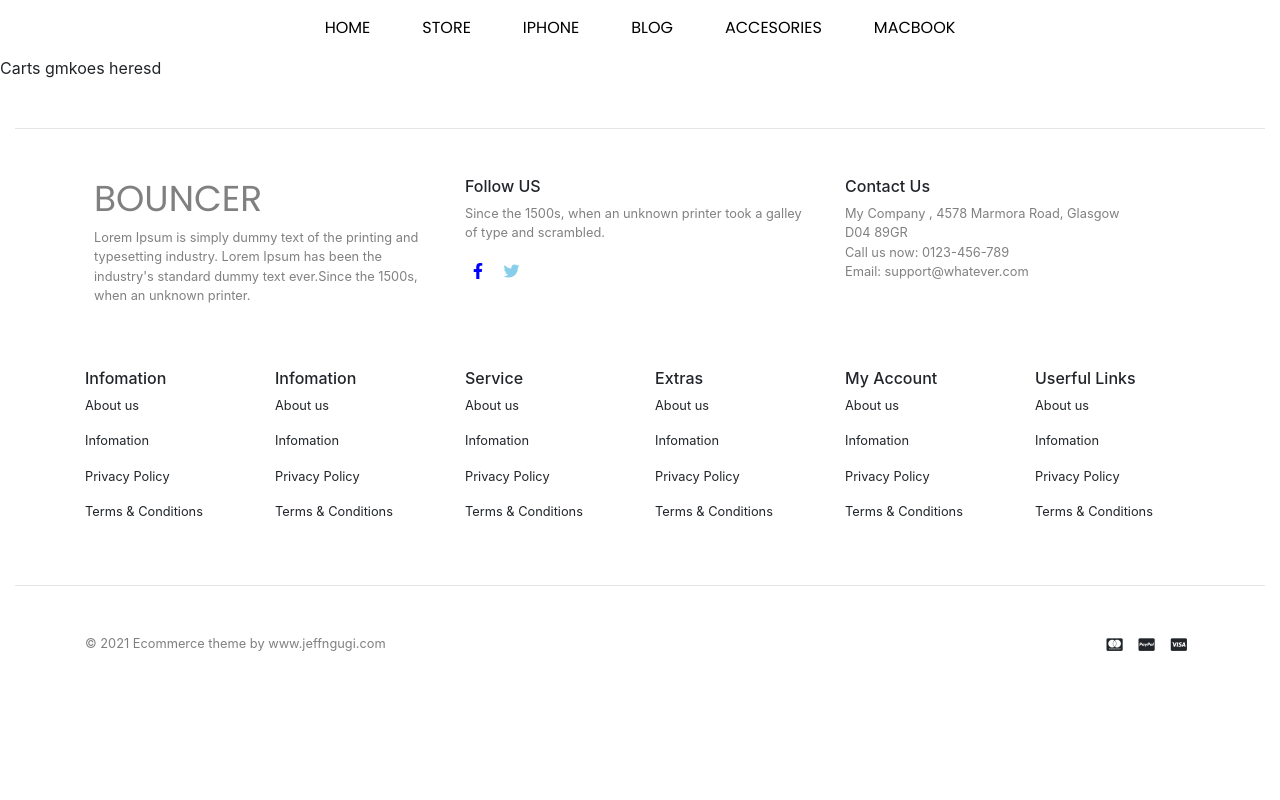
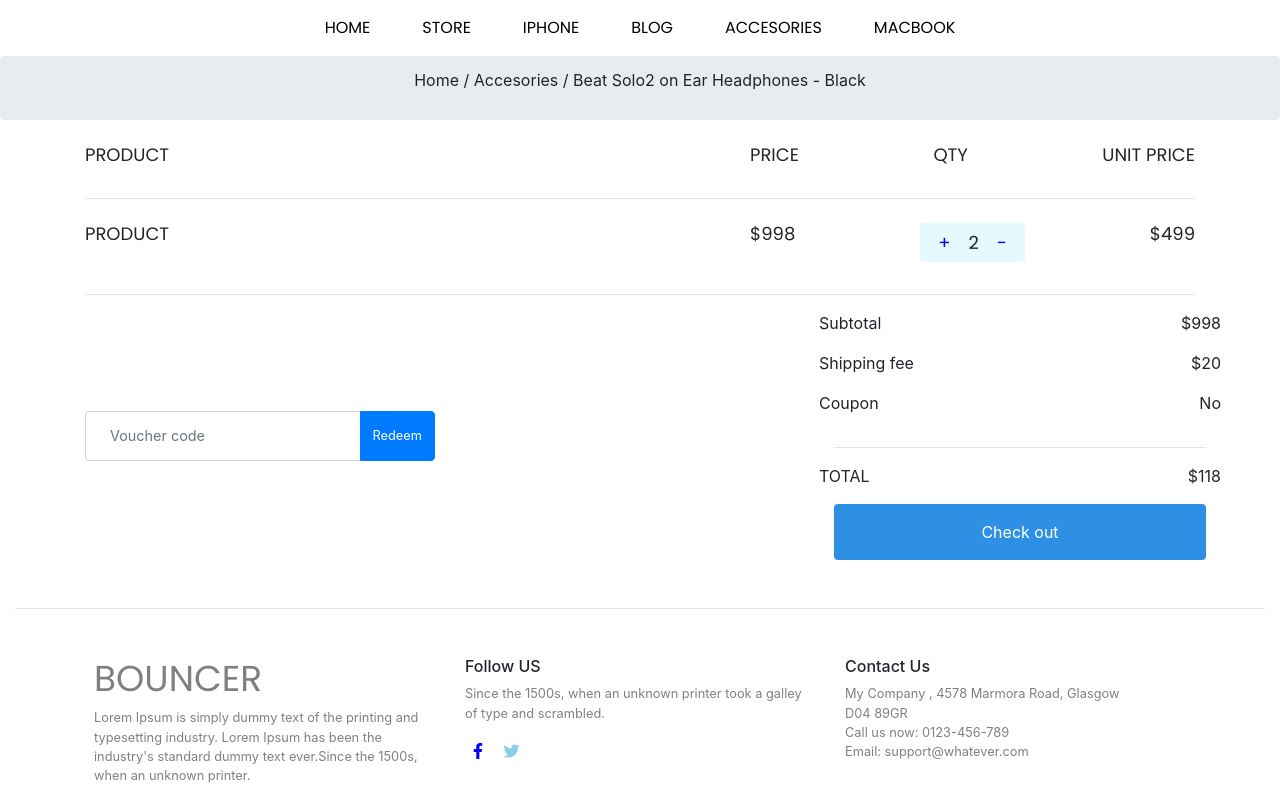
Before and after one commit to jeffngugi/bouncer-ecommerce, a React (Create React App) app: page /cart in a window 1280 px wide. Shown: the top 800 px of the page. Built offline with nearby package versions, Linux system fonts and the light colour scheme.

Commit message:
cart page

```diff
--- a/src/Pages/Cart.js
+++ b/src/Pages/Cart.js
@@ -1,10 +1,73 @@
 import React from 'react'
+import Breadcrumb from '../components/Breadcrumb/Breadcrumb'
+import CartPlus from '../components/Cart/CartPlus'
 
 const Cart = () => {
     return (
-        <div>
-            <p>Carts gmkoes heresd</p>
-        </div>
+        <section className='cart'>
+            <Breadcrumb />
+            <div className='container'>
+                 {/* cart header */}
+                <div className='row my-4'>
+                    <div className='col-sm-7'>
+                        <h2 className='h5'>PRODUCT</h2>
+                    </div>
+                    <div className='col-sm-5 d-flex justify-content-between'>
+                        <h2 className='h5'>PRICE</h2>
+                        <h2 className='h5'>QTY</h2>
+                        <h2 className='h5'>UNIT PRICE</h2>
+                    </div>
+                </div>
+                <hr />
+                <div className='row my-4'>
+                    <div className='col-sm-7'>
+                        <h2 className='h5'>PRODUCT</h2>
+                    </div>
+                    <div className='col-sm-5 d-flex justify-content-between'>
+                        <h2 className='h5'>$998</h2>
+                        <h2 className='h5'><CartPlus /></h2>
+                        <h2 className='h5'>$499</h2>
+                    </div>
+
+                </div>
+                <hr />
+                <div className='row'>
+                    <div className='col-sm-8 my-auto'>
+                        <div className='row'>
+                            <div className='col'>
+                                 <div class="input-group my-auto">
+                            <input type="text" class="form-control p2 p-4" placeholder="Voucher code"  />
+                            <div class="input-group-append">
+                            <button class="btn btn-primary p1" type="button">Redeem</button>
+                            </div>
+                        </div></div>
+                            <div className='col'></div>
+                        </div>
+
+                    </div>
+                    <div className='col-sm-4 px-1'>
+                    <div className='row d-flex justify-content-between'>
+                        <p>Subtotal</p>
+                        <p>$998</p>
+                    </div>
+                    <div className='row d-flex justify-content-between'>
+                        <p>Shipping fee</p>
+                        <p>$20</p>
+                    </div>
+                    <div className='row d-flex justify-content-between'>
+                        <p>Coupon</p>
+                        <p>No</p>
+                    </div>
+                    <hr />
+                    <div className='row d-flex justify-content-between'>
+                        <p>TOTAL</p>
+                        <p>$118</p>
+                    </div>
+                    <button className='btn-block border-0 bg-blue cwhite rounded p-3'> Check out</button>
+                    </div>
+                </div>
+            </div>
+        </section>
     )
 }
 
--- a/src/Pages/Product.js
+++ b/src/Pages/Product.js
@@ -6,7 +6,7 @@ import {getRandomProduct, getProduct} from '../actions/productAction'
 import BeautyStars from "beauty-stars";
 import Cost from '../components/Cost'
 import { useParams } from 'react-router-dom'
-import CatFav from '../components/CatFav/CatFav';
+import CatFav from '../components/Cart/CatFav';
 import {Tabs, Tab} from 'react-bootstrap'
 
 const Product = ({product,randomProduct, loading, getRandomProduct, getProduct}) => {
--- /dev/null
+++ b/src/components/Cart/CartPlus.js
@@ -0,0 +1,13 @@
+import React from 'react'
+
+const CartPlus = () => {
+    return (
+        <div className="mr-auto p-2 bg-lighterblue rounded">
+            <button className='border-0 bg-lighterblue cblue mx-1'>+</button>
+            <span className='mx-2'>2</span>
+            <button className='border-0 bg-lighterblue cblue mx-1'>-</button>
+        </div>
+    )
+}
+
+export default CartPlus
--- a/src/components/ProductCard/ProductCardList.js
+++ b/src/components/ProductCard/ProductCardList.js
@@ -1,7 +1,7 @@
 import React from 'react'
 import Cost from '../Cost'
 import styles from './ProductCard.module.css'
-import CatFav from '../CatFav/CatFav'
+import CatFav from '../Cart/CatFav'
 
 
 const ProductCardList = ({product}) => {
```
Also changed, not shown: src/components/Cart/CatFav.js (renamed from src/components/CatFav/CatFav.js).
